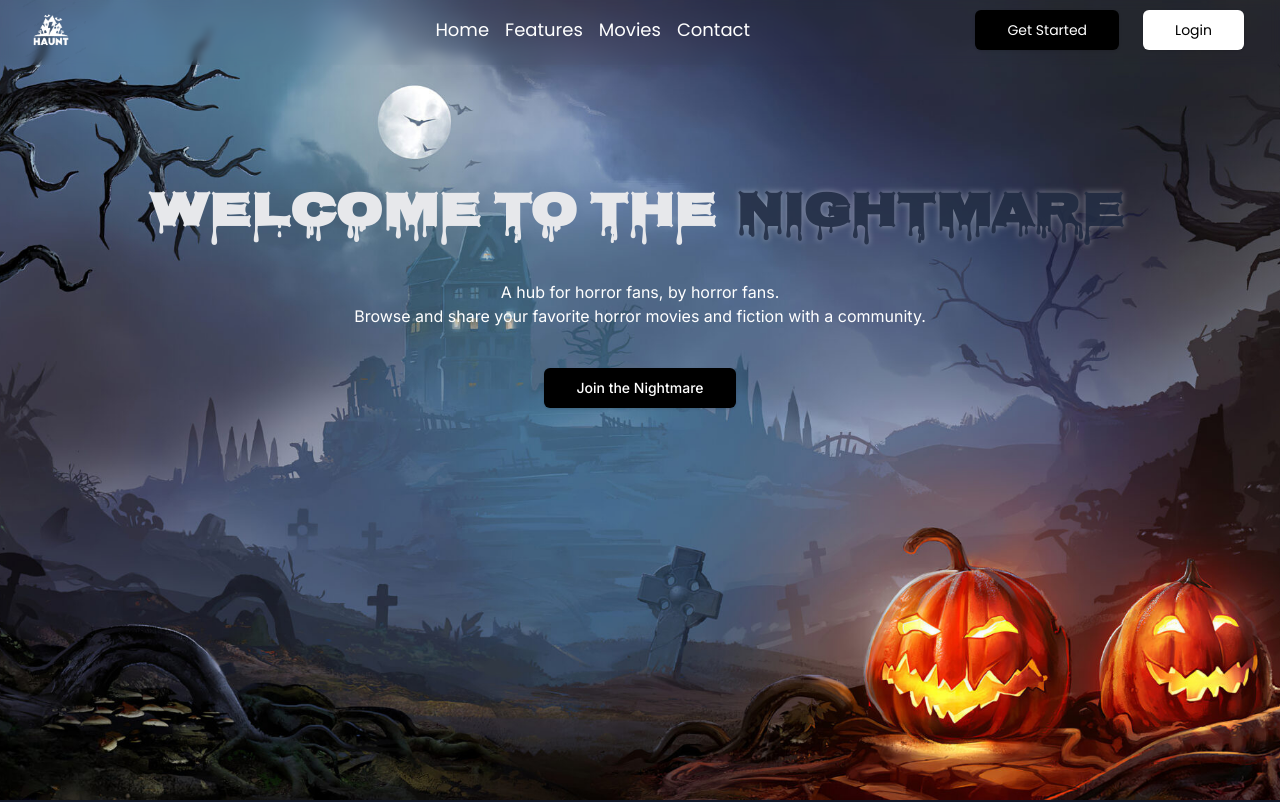
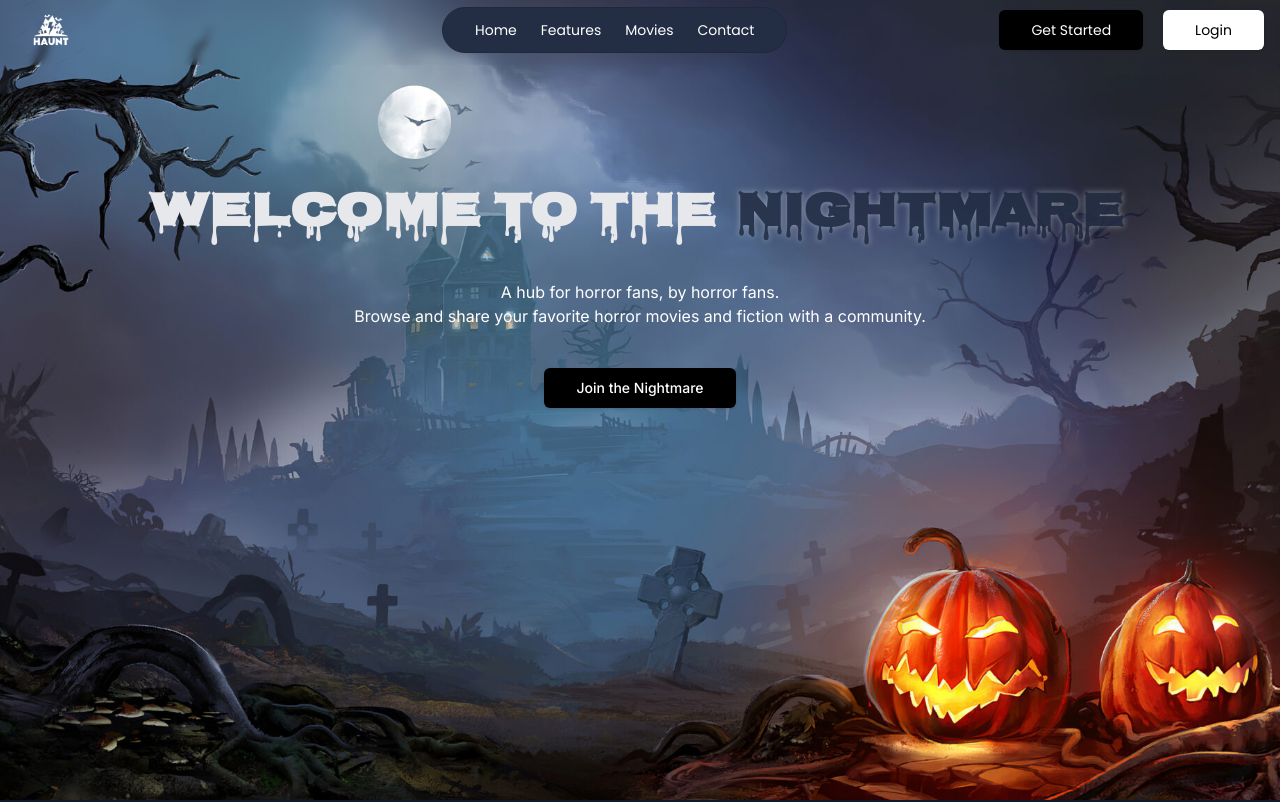
Before and after one commit to abelxo19/horror-fan-site, a Next.js app: page / in a window 1280 px wide. Shown: the top 802 px of the page. Built offline with nearby package versions, Linux system fonts and the light colour scheme; no server answers.

Commit message:
style-header-fix

```diff
--- a/components/header.tsx
+++ b/components/header.tsx
@@ -21,18 +21,27 @@ const Header = async() => {
             <Image src={Logo} alt="Logo-Image" width={70} height={70} />
           </Link>
 
-          <nav className="hidden md:flex space-x-4 text-lg font-medium ml-36">
-            <Link href="/" className="text-white hover:text-black">Home</Link>
-            <Link href="#features" className="text-white hover:text-black">Features</Link>
-            <Link href="#pricing" className="text-white hover:text-black">Movies</Link>
-            <Link href="#contact" className="text-white hover:text-black">Contact</Link>
-          </nav>
+          <div className="hidden md:flex items-center ml-36 ">
+            <nav className="bg-[#232e44] text-base rounded-full px-8 py-3 flex items-center space-x-6 border border-gray-800">
+              <Link href="/" className="text-white hover:text-gray-300 text-sm font-medium transition-colors">
+                Home
+              </Link>
+              <Link href="#features" className="text-white hover:text-gray-300 text-sm font-medium transition-colors">
+                Features
+              </Link>
+              <Link href="#pricing" className="text-white hover:text-gray-300 text-sm font-medium transition-colors">
+                Movies
+              </Link>
+              <Link href="#contact" className="text-white hover:text-gray-300 text-sm font-medium transition-colors">
+                Contact
+              </Link>
+            </nav>
+          </div>
 
-          {/* Show Get Started and Login buttons only if no user exists */}
           {!user ? (
-            <div className="flex flex-row space-x-2 px-5">
+            <div className="flex flex-row space-x-2">
               <Link href='/api/auth/register'>
-                <Button size="lg" className="bg-black text-white md:mr-4 hover:bg-[#232e44]">Get Started</Button>
+                <Button size="lg" className="bg-black text-white md:mr-3 hover:bg-[#232e44]">Get Started</Button>
               </Link>
               <Link href='/api/auth/login'>
                 <Button size="lg" className="bg-white text-black hover:bg-gray-300 hover:text-black">Login</Button>
```
